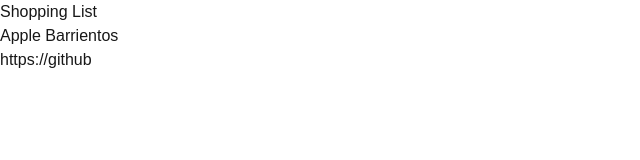
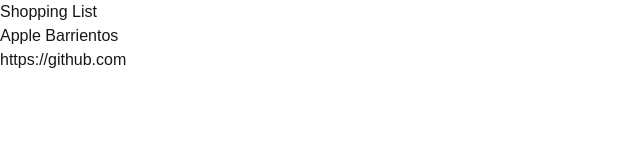
Before and after one commit to applebarrientos/cprg306-assignments, a Next.js app: page /week-2 in a window 1280 px wide. Shown: the top 160 px of the page, without its empty margins (0-640 px from the left). Built offline with nearby package versions, Linux system fonts and the light colour scheme.

Commit message:
link
updated link name

```diff
--- a/app/week-2/student-info.js
+++ b/app/week-2/student-info.js
@@ -3,7 +3,7 @@
     return (
         <header>
             <h1>Apple Barrientos</h1>
-            <p><Link href="https://github.com/applebarrientos">https://github</Link></p>
+            <p><Link href="https://github.com/applebarrientos">https://github.com</Link></p>
         </header>
     );
 }
```
